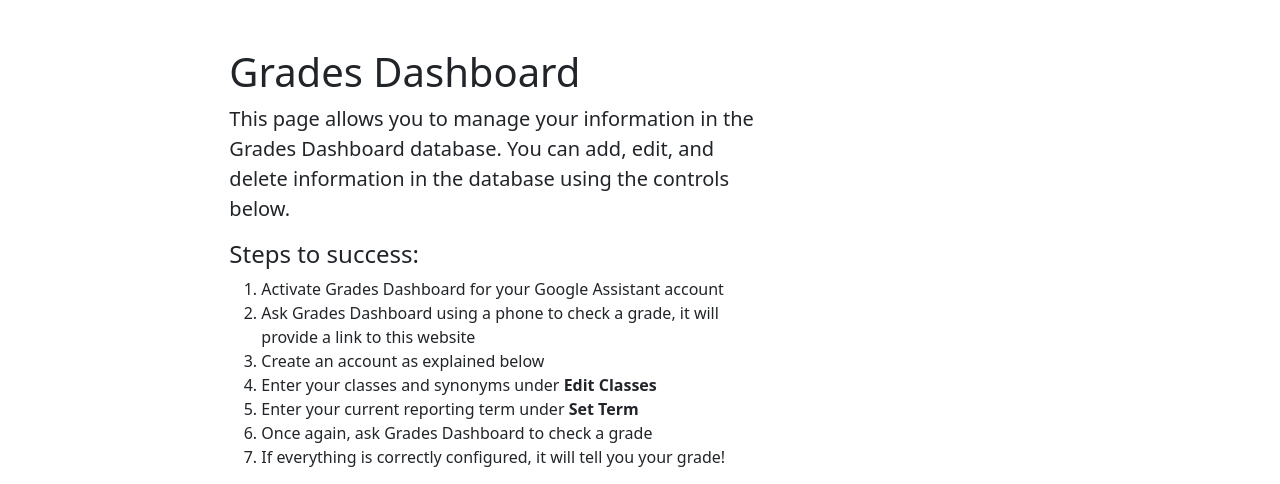
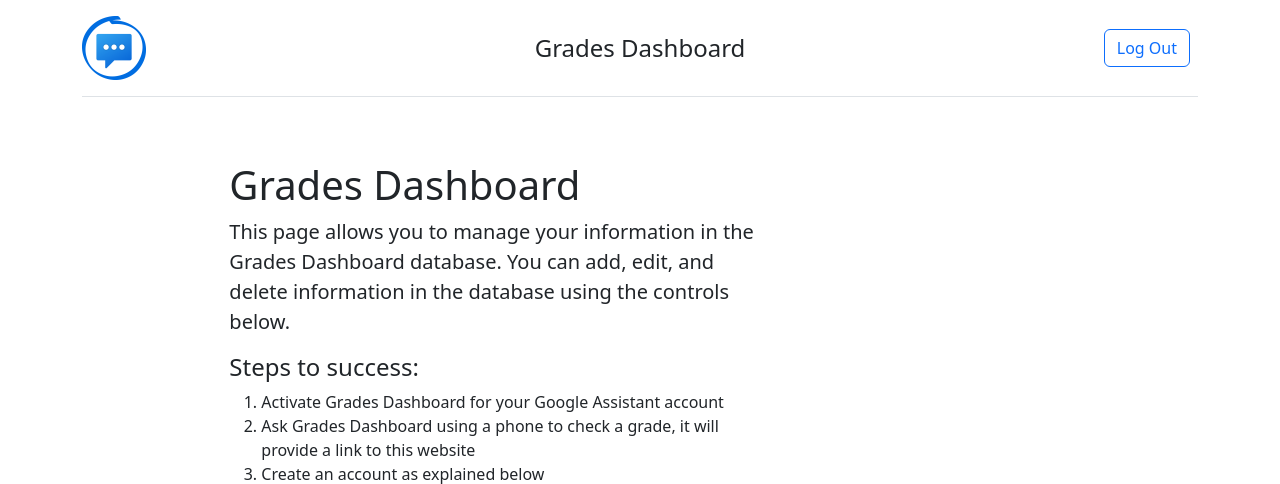
Before and after one commit to PicoPlanetDev/dashboard-api-web, a Flask app: template templates/protected.html in a window 1280 px wide. Shown: the top 484 px of the page. Run offline with Flask 2, Linux system fonts and the light colour scheme; the template is opened without the code that fills it, so the values that code supplies are empty; the visitor is signed in with stand-in values (Sample User, id 1); parts of the project's set-up code (start-up, migrations or seed data) failed here and were passed over.

Commit message:
Added logout to protected

```diff
--- a/templates/protected.html
+++ b/templates/protected.html
@@ -15,8 +15,25 @@
 </head>
 
 <body>
+  <!-- Header -->
+  <div class="container">
+    <header
+      class="d-flex flex-wrap align-items-center justify-content-center justify-content-md-between py-3 mb-3 border-bottom">
+      <a href="/" class="d-flex align-items-center col-md-3 mb-2 mb-md-0 text-dark text-decoration-none">
+        <img src="/static/img/grades-dashboard.png" alt="Grades Dashboard Icon" width="64">
+      </a>
+
+      <span class="fs-4">Grades Dashboard</span>
+
+      <div class="col-md-3 text-end">
+        <a href="/logout" class="btn btn-outline-primary me-2">Log Out</a>
+      </div>
+    </header>
+  </div>
+  <!-- Content -->
   <div class="col-lg-8 mx-auto p-3 py-md-5">
     <main>
+      <!-- Flash message -->
       {% for message in get_flashed_messages()%}
       {{ message }}
       {% endfor %}
```
